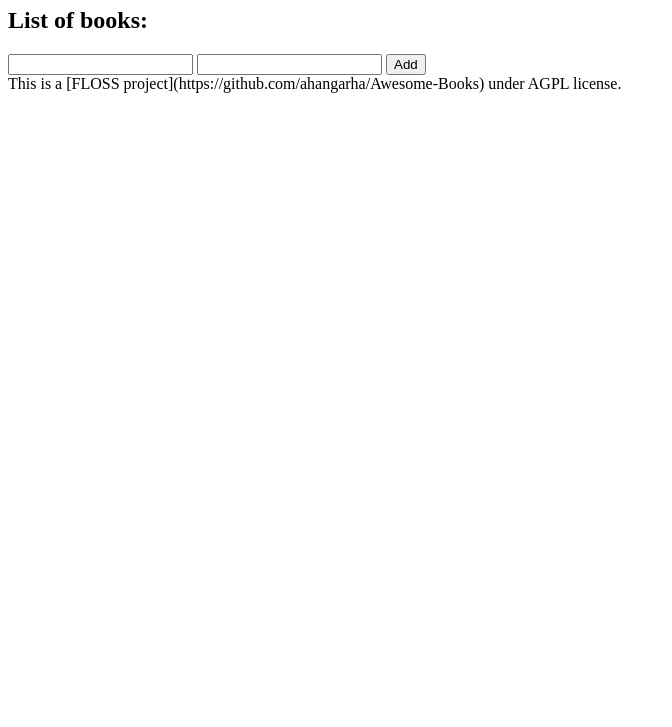
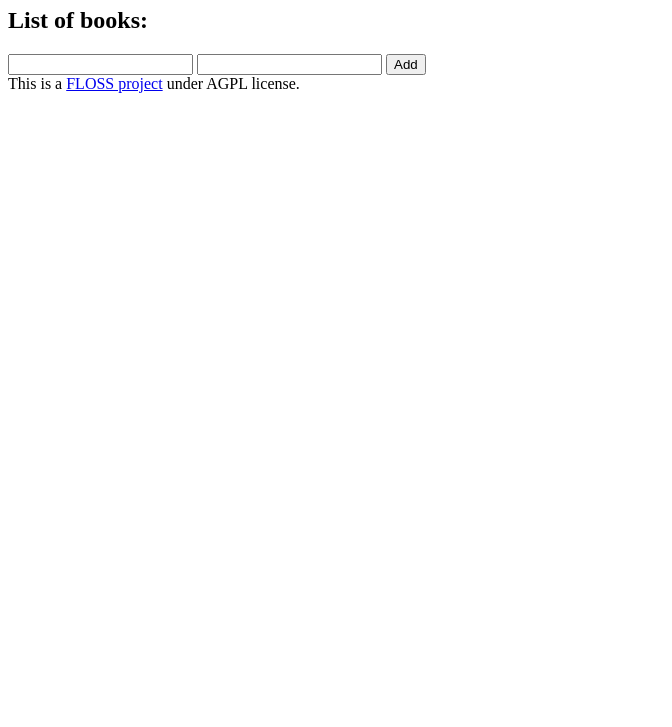
Before and after one commit to ahangarha/Awesome-Books, a website: page index.html in a window 1280 px wide. Shown: the part 73-800 px from the top of the page, without its empty margins (0-672 px from the left). Drawn offline with Linux system fonts and the light colour scheme.

Commit message:
fix footer link

```diff
--- a/index.html
+++ b/index.html
@@ -27,7 +27,7 @@
   </main>
 
   <footer>
-    This is a [FLOSS project](https://github.com/ahangarha/Awesome-Books) under AGPL license.
+    This is a <a href="https://github.com/ahangarha/Awesome-Books">FLOSS project</a> under AGPL license.
   </footer>
 
   <script src="./index.js"></script>
```
